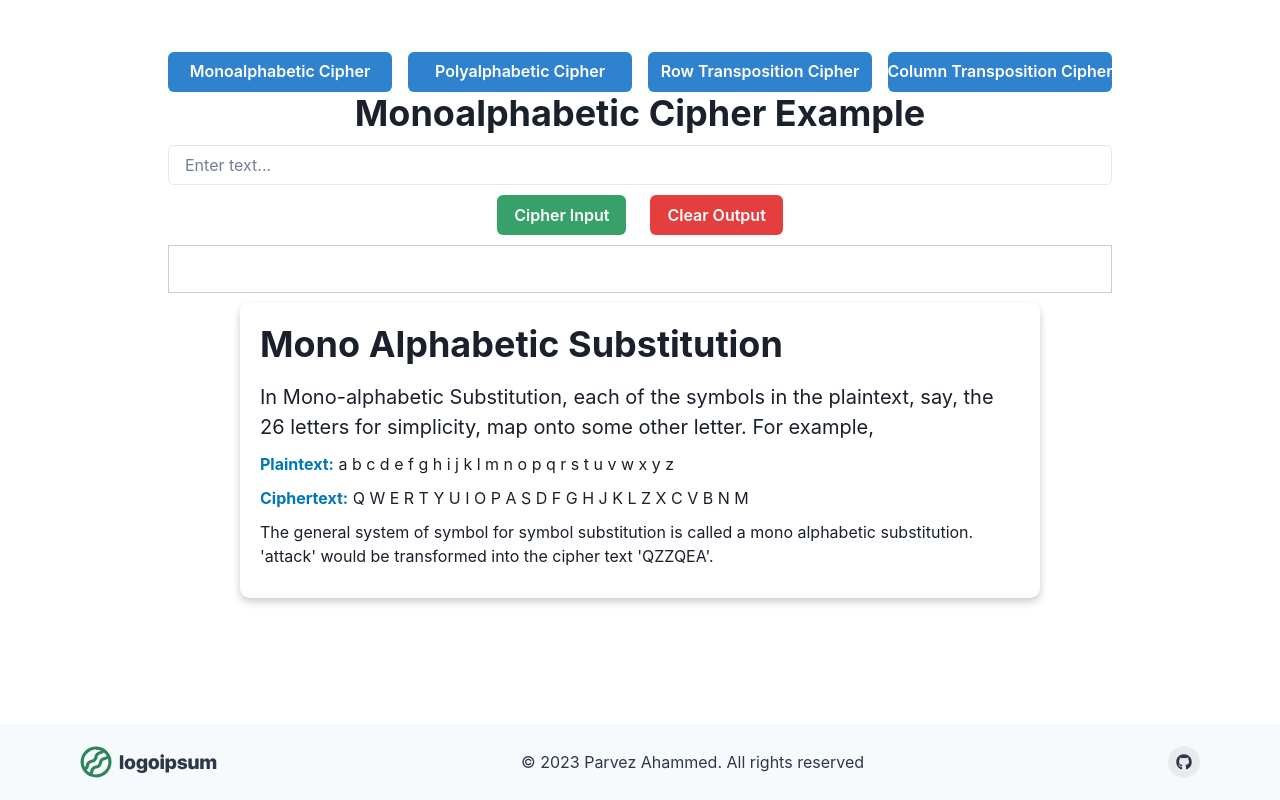
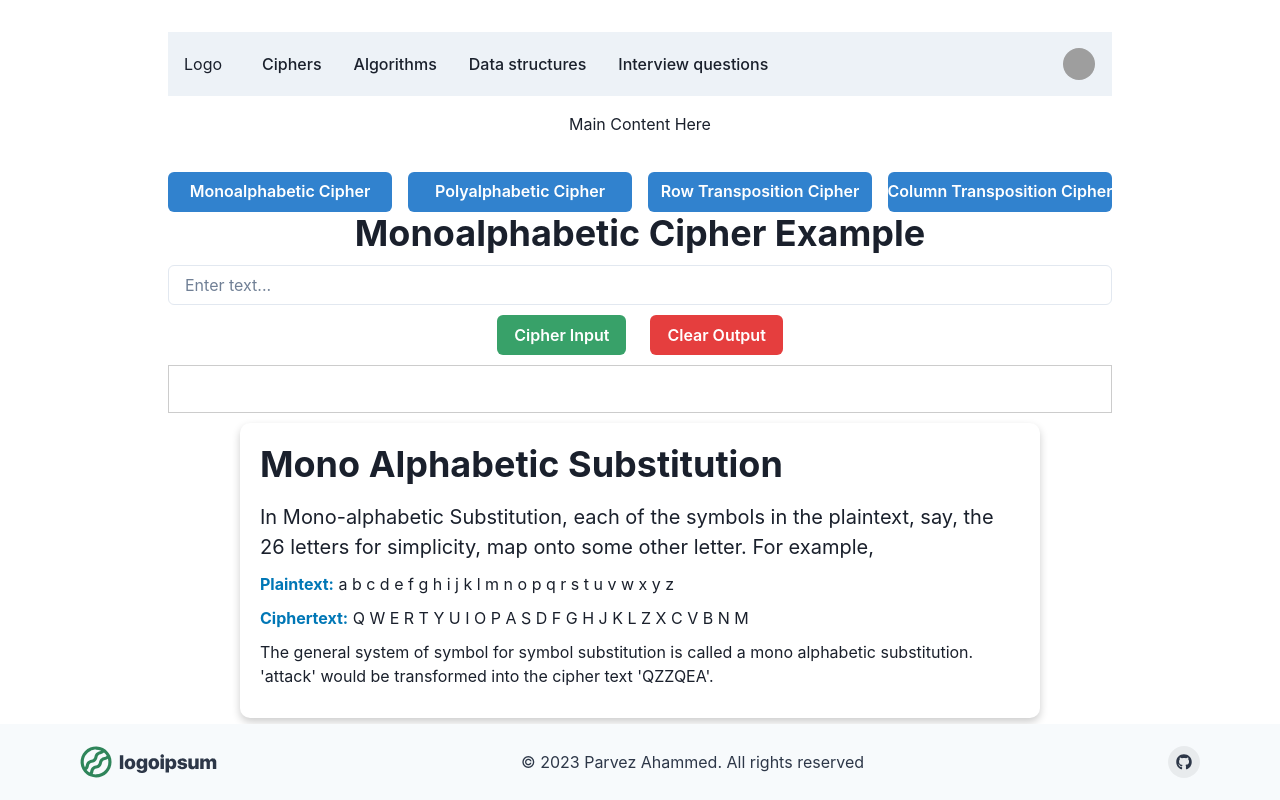
Before and after one commit to piru72/PortfolioWebsite, a React (Vite) app: page / in a window 1280 px wide. Built offline with nearby package versions, Linux system fonts and the light colour scheme; grey boxes are pictures that could not be loaded.

Commit message:
Navbar added

```diff
--- a/package.json
+++ b/package.json
@@ -10,6 +10,7 @@
     "preview": "vite preview"
   },
   "dependencies": {
+    "@chakra-ui/icons": "^2.1.1",
     "@chakra-ui/react": "^2.8.1",
     "@emotion/react": "^11.11.1",
     "@emotion/styled": "^11.11.0",
--- a/src/App.jsx
+++ b/src/App.jsx
@@ -10,6 +10,7 @@ import CipherOptions from './components/CipherOptions';
 
 import Footer from './components/Footer';
 import { Box } from '@chakra-ui/react'
+import NavbarChakra from './components/Navbar';
 
 function App() {
   const [monoalphabeticPlaintext, setInputValue1] = useState('');
@@ -35,6 +36,8 @@ function App() {
   return (
 
     <Box>
+
+      <NavbarChakra />
 
       <CipherOptions onButtonClick={handleButtonClick} />
 
--- /dev/null
+++ b/src/components/Navbar.jsx
@@ -0,0 +1,109 @@
+import React from 'react';
+
+import {
+  Box,
+  Flex,
+  Avatar,
+  HStack,
+  Text,
+  IconButton,
+  Button,
+  Menu,
+  MenuButton,
+  MenuList,
+  MenuItem,
+  MenuDivider,
+  useDisclosure,
+  useColorModeValue,
+  Stack,
+} from '@chakra-ui/react';
+import { HamburgerIcon, CloseIcon } from '@chakra-ui/icons';
+
+
+
+const Links = ['Ciphers', 'Algorithms', 'Data structures', 'Interview questions'];
+
+const NavLink = ({ children }) => {
+  return (
+    <Box
+      as="a"
+      px={2}
+      py={1}
+      rounded={'md'}
+      _hover={{
+        textDecoration: 'none',
+        bg: useColorModeValue('gray.200', 'gray.700'),
+      }}
+      href={'#'}>
+      {children}
+    </Box>
+  );
+};
+
+export default function Navbar() {
+  const { isOpen, onOpen, onClose } = useDisclosure();
+
+  return (
+    <Box>
+
+      <Box bg={useColorModeValue('gray.100', 'gray.900')} px={4}>
+
+        <Flex h={16} alignItems={'center'} justifyContent={'space-between'}>
+          <IconButton
+            size={'md'}
+            icon={isOpen ? <CloseIcon /> : <HamburgerIcon />}
+            aria-label={'Open Menu'}
+            display={{ md: 'none' }}
+            onClick={isOpen ? onClose : onOpen}
+          />
+
+          <HStack spacing={8} alignItems={'center'}>
+            <Box>Logo</Box>
+            <HStack as={'nav'} spacing={4} display={{ base: 'none', md: 'flex' }}>
+              {Links.map((link) => (
+                <NavLink key={link}>{link}</NavLink>
+              ))}
+            </HStack>
+          </HStack>
+
+          <Flex alignItems={'center'}>
+            <Menu>
+              <MenuButton
+                as={Button}
+                rounded={'full'}
+                variant={'link'}
+                cursor={'pointer'}
+                minW={0}>
+                <Avatar
+                  size={'sm'}
+                  src={
+                    'https://images.unsplash.com/photo-1493666438817-866a91353ca9?ixlib=rb-0.3.5&q=80&fm=jpg&crop=faces&fit=crop&h=200&w=200&s=b616b2c5b373a80ffc9636ba24f7a4a9'
+                  }
+                />
+              </MenuButton>
+              <MenuList>
+                <MenuItem>Link 1</MenuItem>
+                <MenuItem>Link 2</MenuItem>
+                <MenuDivider />
+                <MenuItem>Link 3</MenuItem>
+              </MenuList>
+            </Menu>
+          </Flex>
+
+
+          {isOpen ? (
+            <Box pb={4} display={{ md: 'none' }}>
+              <Stack as={'nav'} spacing={4}>
+                {Links.map((link) => (
+                  <NavLink key={link}>{link}</NavLink>
+                ))}
+              </Stack>
+            </Box>
+          ) : null}
+
+        </Flex>
+      </Box>
+      <Box p={4}>Main Content Here</Box>
+    </Box>
+  );
+}
```
Also changed, not shown: 2 other files (tests, documents, lock files or other folders).
